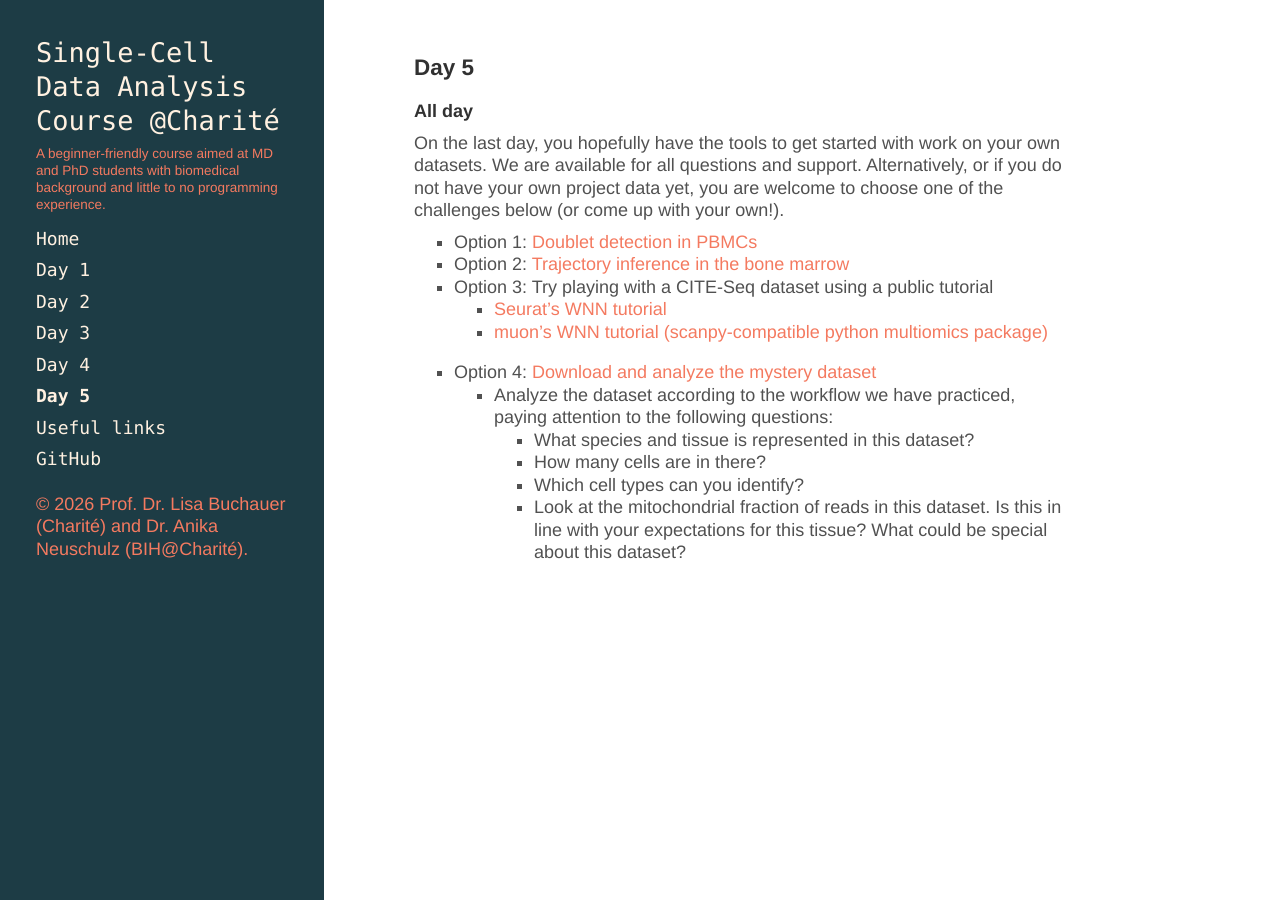
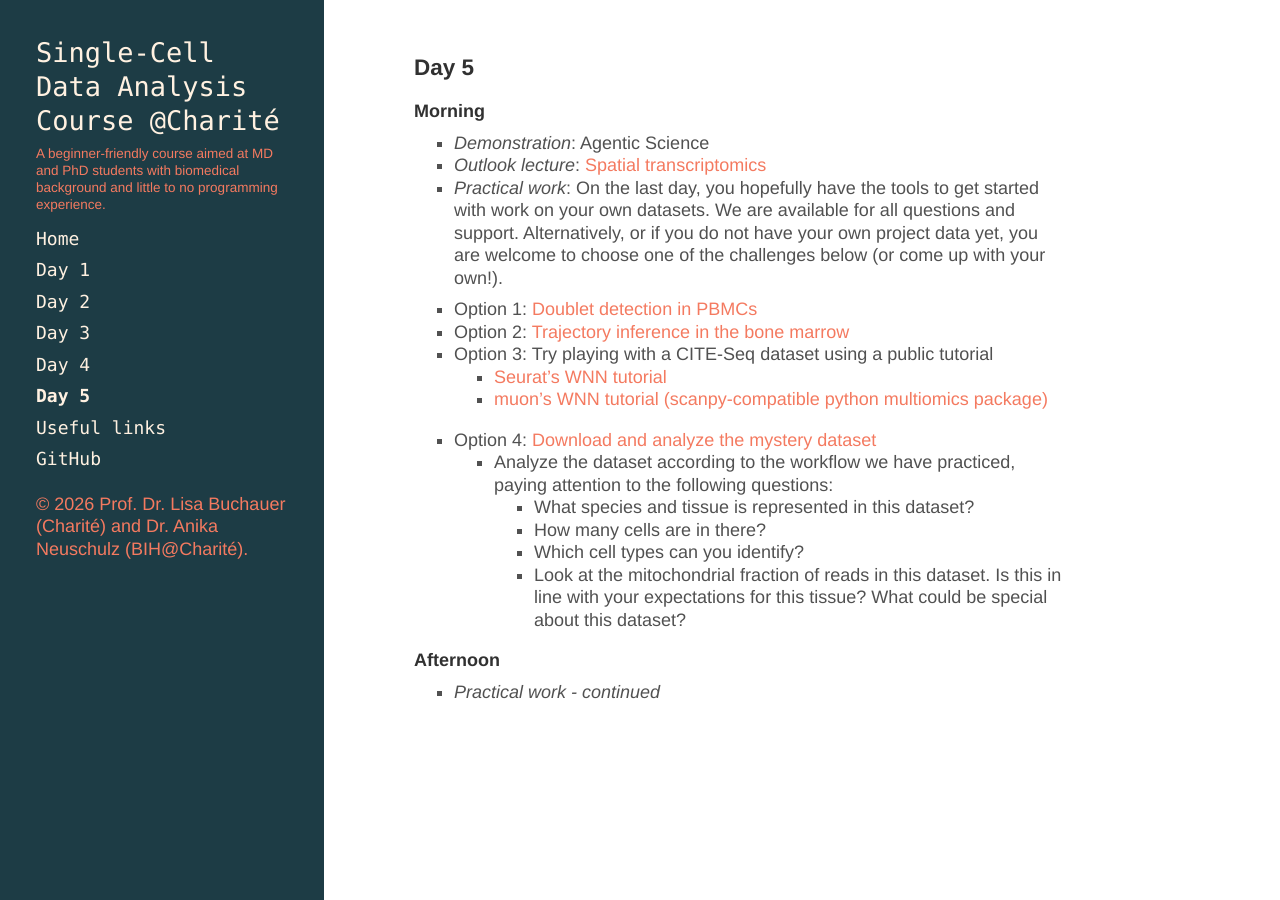
Before and after one commit to buchauer-lab/charite-sc-data-course, a Jekyll site: the page built from docs/Day5.md, in a window 1280 px wide. Built offline with Jekyll 4.4.1, drawn with Linux system fonts in a browser that asks for light colours; nearby versions of some CDN libraries; a style sheet for code colours, icons or effects is not loaded.

Commit message:
Restructure Day 5 into morning and afternoon with new lecture items
Co-Authored-By: Claude Opus 4.8 <noreply@anthropic.com>

```diff
--- a/docs/Day5.md
+++ b/docs/Day5.md
@@ -6,8 +6,10 @@ order: 6
 
 ### Day 5
 
-#### All day
-On the last day, you hopefully have the tools to get started with work on your own datasets. We are available for all questions and support. Alternatively, or if you do not have your own project data yet, you are welcome to choose one of the challenges below (or come up with your own!).
+#### Morning
+- _Demonstration_: Agentic Science
+- _Outlook lecture_: [Spatial transcriptomics](https://github.com/buchauer-lab/charite-sc-data-course/blob/main/materials/Day5/L_spatial_primer.pdf)
+- _Practical work_: On the last day, you hopefully have the tools to get started with work on your own datasets. We are available for all questions and support. Alternatively, or if you do not have your own project data yet, you are welcome to choose one of the challenges below (or come up with your own!).
 
 - Option 1: [Doublet detection in PBMCs](https://buchauer-lab.github.io/charite-sc-data-course/doubletexercise/)
 - Option 2: [Trajectory inference in the bone marrow](https://buchauer-lab.github.io/charite-sc-data-course/trajectoryexercise/)
@@ -20,3 +22,6 @@ On the last day, you hopefully have the tools to get started with work on your o
     - How many cells are in there?
     - Which cell types can you identify?
     - Look at the mitochondrial fraction of reads in this dataset. Is this in line with your expectations for this tissue? What could be special about this dataset?
+
+#### Afternoon
+- _Practical work - continued_
```
